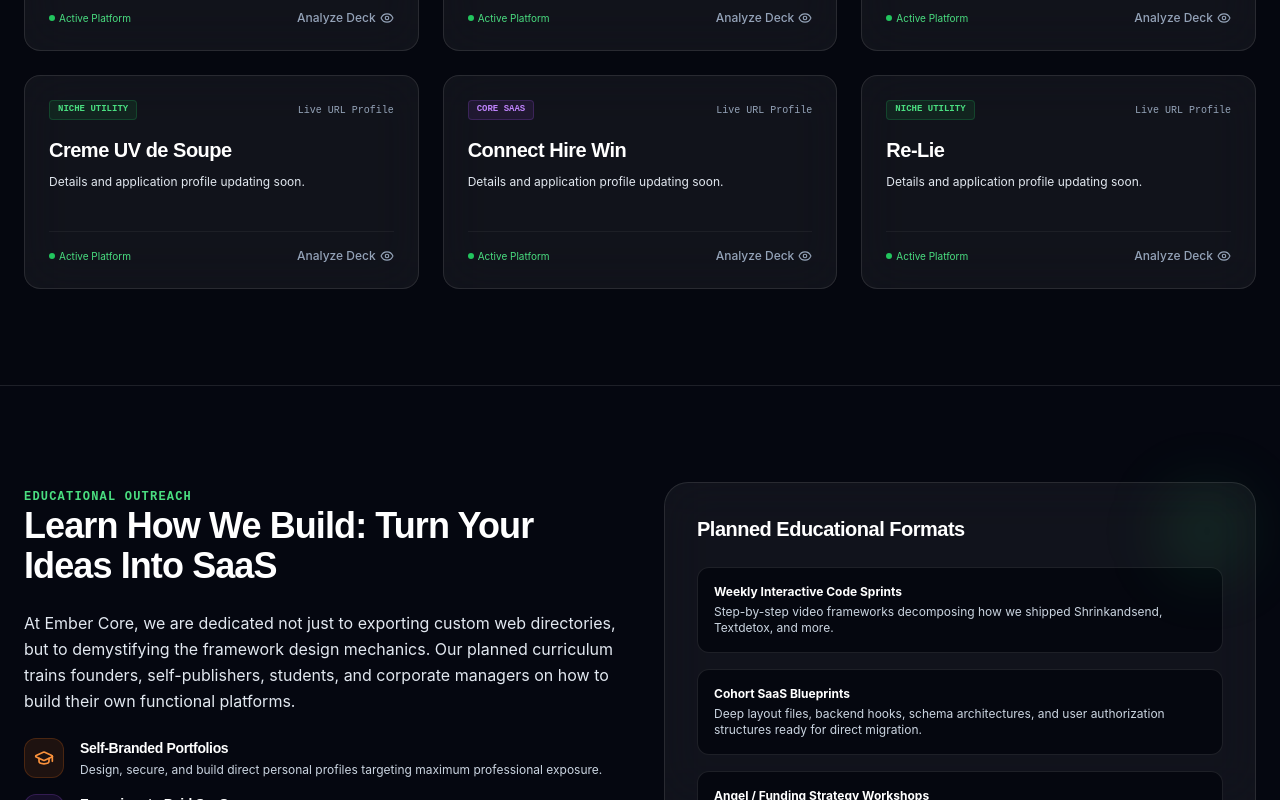
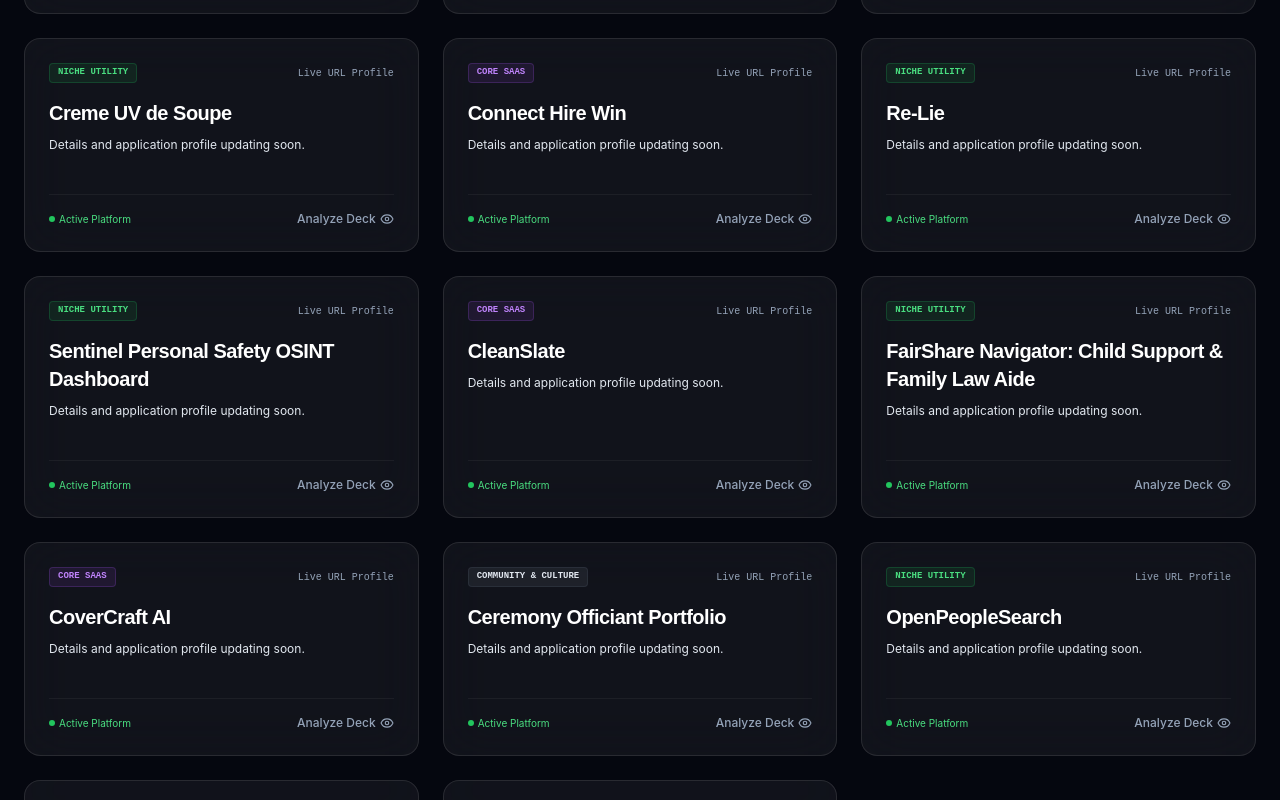
Before and after one commit to ayaghi88/EmberCoreStudio, a React (Vite) app: page / in a window 1280 px wide. Shown: the part 5400-6200 px from the top of the page. Built offline with nearby package versions, Linux system fonts and the light colour scheme.

Commit message:
feat: add Ember Core Studio and Maternity Magic projects
Update data source to include the core company site and the maternity wellness utility tool for better portfolio coverage.

```diff
--- a/src/data.ts
+++ b/src/data.ts
@@ -67,6 +67,28 @@ export const APPS_DATA: AppProject[] = [
     tags: ['Executive Hub', 'Identity', 'Sponsor Profile', 'Anchor Site']
   },
   {
+    id: 'ember-core-studio-site',
+    name: 'Ember Core Studio',
+    url: 'https://embercorestudio.org',
+    category: 'Highlighted',
+    description: 'The creative incubator. An umbrella ecosystem turning vision into scalable application formats.',
+    purpose: 'A single, SBA-aligned showcase displaying all proprietary models, saas applications, and custom frameworks.',
+    targetAudience: 'SBA Officers, Angel Funders, Startup Accelerators.',
+    developmentStory: 'Evolved from a rental agency into a clean-tech incubator, serving as a unified testament to rapid AI creation.',
+    tags: ['Incubator Portfolio', 'Corporate Brand', 'App Engine']
+  },
+  {
+    id: 'maternity-magic',
+    name: 'Maternity Magic',
+    url: 'https://maternitymagic.netlify.app',
+    category: 'Niche Utility',
+    description: 'Curated wellness navigator tracking nutritional and energetic shifts during pregnancy.',
+    purpose: 'Allows expectant mothers to track daily iron, hydration, and positive mindset checkpoints easily.',
+    targetAudience: 'Pregnant women, maternity advocates, and holistic birth support partners.',
+    developmentStory: 'Created to stand in stark contrast to clinical clinical interfaces, providing a warm, reassuring environment.',
+    tags: ['Maternity Log', 'Holistic Wellness', 'Parent Tools']
+  },
+  {
     id: 'audio-love-letter',
     name: 'Audio Love Letter',
     url: 'https://audioloveletter.lovable.app',
@@ -122,17 +144,6 @@ export const APPS_DATA: AppProject[] = [
     tags: []
   },
   {
-    id: 'maternity-magic',
-    name: 'Maternity Magic',
-    url: 'https://maternitymagic.netlify.app',
-    category: 'Niche Utility',
-    description: 'Curated wellness navigator tracking nutritional and energetic shifts during pregnancy.',
-    purpose: 'Allows expectant mothers to track daily iron, hydration, and positive mindset checkpoints easily.',
-    targetAudience: 'Pregnant women, maternity advocates, and holistic birth support partners.',
-    developmentStory: 'Created to stand in stark contrast to clinical clinical interfaces, providing a warm, reassuring environment.',
-    tags: ['Maternity Log', 'Holistic Wellness', 'Parent Tools']
-  },
-  {
     id: 'identity-forge',
     name: 'Identity Forge AI',
     url: 'https://identityforgeai.netlify.app',
@@ -177,17 +188,6 @@ export const APPS_DATA: AppProject[] = [
     tags: []
   },
   {
-    id: 'ember-core-studio-site',
-    name: 'Ember Core Studio',
-    url: 'https://embercorestudio.org',
-    category: 'Highlighted',
-    description: 'The creative incubator. An umbrella ecosystem turning vision into scalable application formats.',
-    purpose: 'A single, SBA-aligned showcase displaying all proprietary models, saas applications, and custom frameworks.',
-    targetAudience: 'SBA Officers, Angel Funders, Startup Accelerators.',
-    developmentStory: 'Evolved from a rental agency into a clean-tech incubator, serving as a unified testament to rapid AI creation.',
-    tags: ['Incubator Portfolio', 'Corporate Brand', 'App Engine']
-  },
-  {
     id: 'opulence-society',
     name: 'Opulence Society',
     url: 'https://opulencesociety.netlify.app',
@@ -202,17 +202,6 @@ export const APPS_DATA: AppProject[] = [
     id: 'dating-pool-9to5',
     name: 'The 9 to 5 Dating Pool',
     url: 'https://the9to5datingpool.lovable.app',
-    category: 'Core Saas',
-    description: '',
-    purpose: '',
-    targetAudience: '',
-    developmentStory: '',
-    tags: []
-  },
-  {
-    id: 'dating-pool-9to5-run',
-    name: 'The 9 to 5 Dating Pool (Cloud Run)',
-    url: 'https://the-9-to-5-dating-pool-287617961746.us-west2.run.app',
     category: 'Core Saas',
     description: '',
     purpose: '',
@@ -246,6 +235,17 @@ export const APPS_DATA: AppProject[] = [
     id: 'price-source',
     name: 'Price Source tool',
     url: 'https://price-source-287617961746.us-west2.run.app',
+    category: 'Core Saas',
+    description: '',
+    purpose: '',
+    targetAudience: '',
+    developmentStory: '',
+    tags: []
+  },
+  {
+    id: 'dating-pool-9to5-run',
+    name: 'The 9 to 5 Dating Pool (Cloud Run)',
+    url: 'https://the-9-to-5-dating-pool-287617961746.us-west2.run.app',
     category: 'Core Saas',
     description: '',
     purpose: '',
@@ -307,5 +307,93 @@ export const APPS_DATA: AppProject[] = [
     targetAudience: '',
     developmentStory: '',
     tags: []
+  },
+  {
+    id: 'sentinel-osint',
+    name: 'Sentinel Personal Safety OSINT Dashboard',
+    url: 'https://sentinel-personal-safety-osint-dashboard-287617961746.us-west2.run.app',
+    category: 'Niche Utility',
+    description: '',
+    purpose: '',
+    targetAudience: '',
+    developmentStory: '',
+    tags: []
+  },
+  {
+    id: 'clean-slate',
+    name: 'CleanSlate',
+    url: 'https://cleanslate-287617961746.us-west2.run.app',
+    category: 'Core Saas',
+    description: '',
+    purpose: '',
+    targetAudience: '',
+    developmentStory: '',
+    tags: []
+  },
+  {
+    id: 'fairshare-navigator',
+    name: 'FairShare Navigator: Child Support & Family Law Aide',
+    url: 'https://fairshare-navigator-child-support-family-law-aide-287617961746.us-west2.run.app',
+    category: 'Niche Utility',
+    description: '',
+    purpose: '',
+    targetAudience: '',
+    developmentStory: '',
+    tags: []
+  },
+  {
+    id: 'covercraft-ai',
+    name: 'CoverCraft AI',
+    url: 'https://covercraft-ai-287617961746.us-west2.run.app',
+    category: 'Core Saas',
+    description: '',
+    purpose: '',
+    targetAudience: '',
+    developmentStory: '',
+    tags: []
+  },
+  {
+    id: 'ceremony-officiant',
+    name: 'Ceremony Officiant Portfolio',
+    url: 'https://ceremony-officiant-portfolio-287617961746.us-west2.run.app',
+    category: 'Community & Culture',
+    description: '',
+    purpose: '',
+    targetAudience: '',
+    developmentStory: '',
+    tags: []
+  },
+  {
+    id: 'open-people-search',
+    name: 'OpenPeopleSearch',
+    url: 'https://openpeoplesearch-287617961746.us-west2.run.app',
+    category: 'Niche Utility',
+    description: '',
+    purpose: '',
+    targetAudience: '',
+    developmentStory: '',
+    tags: []
+  },
+  {
+    id: 'cellpulse-intelligence',
+    name: 'CellPulse Intelligence',
+    url: 'https://cellpulse-intelligence-287617961746.us-west2.run.app',
+    category: 'Niche Utility',
+    description: '',
+    purpose: '',
+    targetAudience: '',
+    developmentStory: '',
+    tags: []
+  },
+  {
+    id: 'vanguard-elite-connections',
+    name: 'Vanguard Elite Connections',
+    url: 'https://vanguard-elite-connections-287617961746.us-west2.run.app',
+    category: 'Community & Culture',
+    description: '',
+    purpose: '',
+    targetAudience: '',
+    developmentStory: '',
+    tags: []
   }
 ];
```
